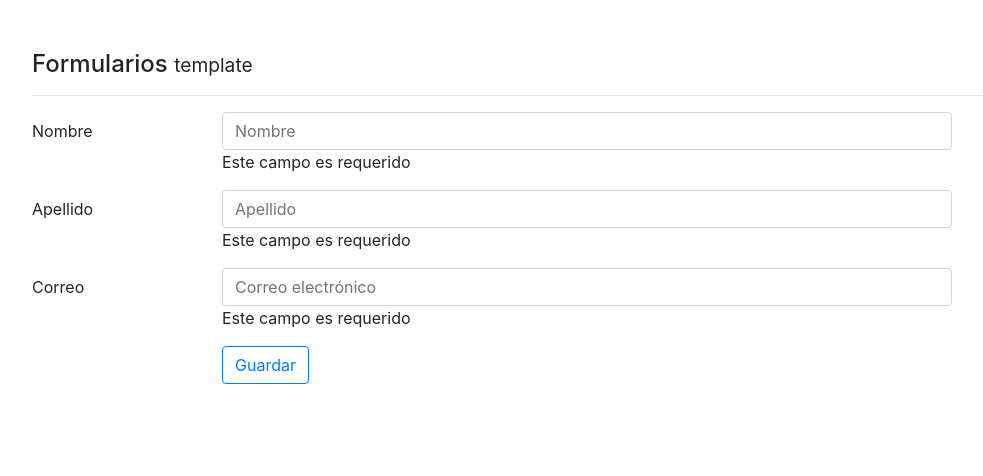
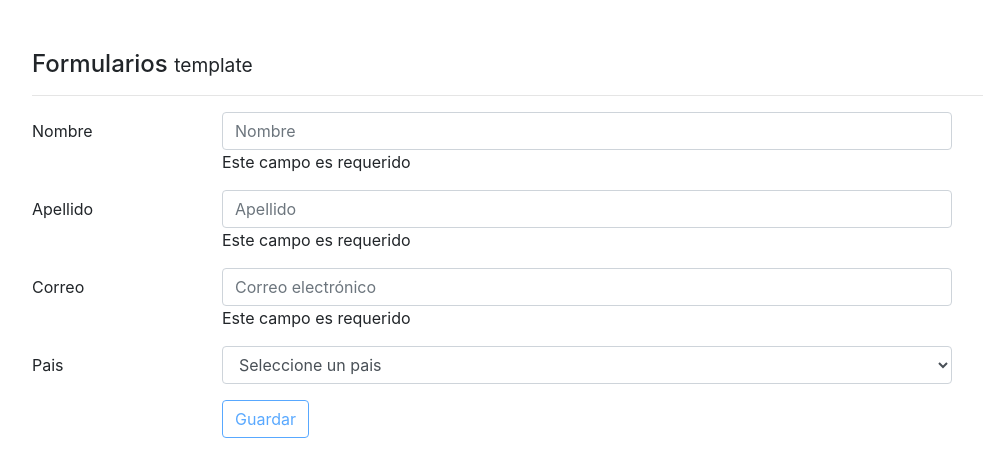
Before and after one commit to Abbygor/Formularios, an Angular app: page / in a window 1280 px wide. Shown: the top 476 px of the page, without its empty margins (53-1036 px from the left). Built offline with nearby package versions, Linux system fonts and the light colour scheme.

Commit message:
Bootstrap validation classes added to the form, create a select field with dinamic data

```diff
--- a/src/app/components/template/template.component.html
+++ b/src/app/components/template/template.component.html
@@ -1,9 +1,9 @@
 <h4>Formularios <small>template</small></h4>
 <hr>
-<form (ngSubmit)="guardar(forma)" #forma="ngForm" novalidate>
+<form (ngSubmit)="guardar(forma)" #forma="ngForm" novalidate="">
   <div>
 
-    <div class="form-group row">
+    <div class="form-group row" [ngClass]="{ 'is-invalid': (nombre.touched && (nombre.errors?.minlength || nombre.errors?.required))}">
       <label class="col-2 col-form-label">Nombre</label>
       <div class="col-8">
         <input class="form-control"
@@ -60,10 +60,22 @@
       </div>
     </div>
   </div>
+
+  <div class="form-group row">
+    <label class="col-2 col-form-label">Pais</label>
+    <div class="col-md-8">
+      <select class="form-control" name="pais" [(ngModel)]="usuario.pais">
+        <option value="">Seleccione un pais</option>
+        <option *ngFor="let pais of paises" [value]="pais.codigo">{{ pais.pais }}</option>
+      </select>
+    </div>
+  </div>
+
+
   <div class="form-group row">
     <label class="col-2 col-form-label">&nbsp;</label>
     <div class="input-group col-md-8">
-      <button type="submit" class="btn btn-outline-primary">
+      <button [disabled]="!forma.valid" type="submit" class="btn btn-outline-primary">
         Guardar
       </button>
     </div>
--- a/src/app/components/template/template.component.ts
+++ b/src/app/components/template/template.component.ts
@@ -15,8 +15,24 @@ export class TemplateComponent implements OnInit {
   usuario: any = {
     nombre: null,
     apellido: null,
-    email: null
+    email: null,
+    pais: ""
   };
+
+  paises:any = [
+    {
+      codigo: "MEX",
+      pais: "Mexico"
+    },
+    {
+      codigo: "CRI",
+      pais: "Costa Rica"
+    },
+    {
+      codigo: "ESP",
+      pais: "España"
+    }
+  ];
 
   constructor() { }
 
```
